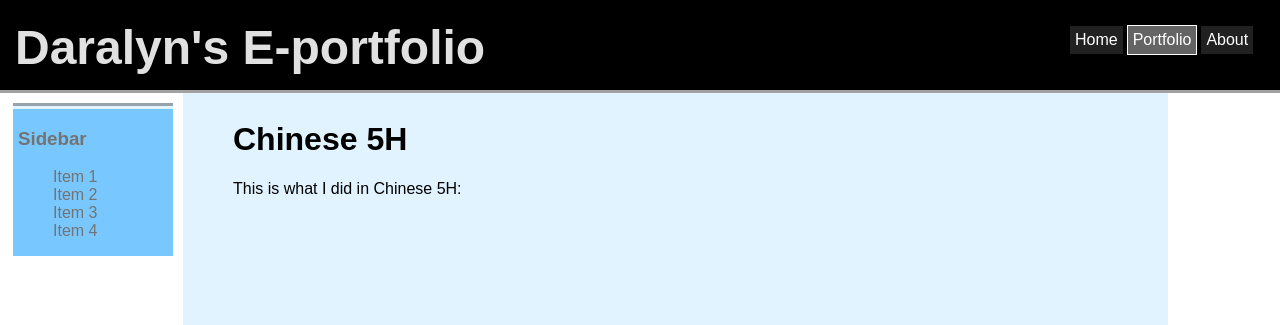
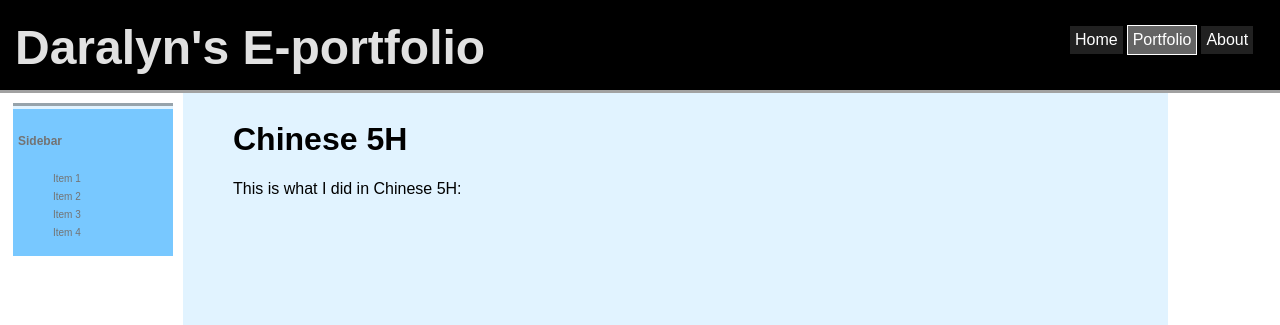
Before and after one commit to daralyn/daralyn.github.io, a Jekyll site: the page built from portfolio/chinese/chinese5h.html, in a window 1280 px wide. Shown: the top 325 px of the page. Built offline with Jekyll 4.4.1, drawn with Linux system fonts in a browser that asks for light colours.

Commit message:
Update portfolio.css

```diff
--- a/css/portfolio.css
+++ b/css/portfolio.css
@@ -183,6 +183,7 @@ h3{
 
 .sidelinkreg{
 	font-family: 'Arial', 'Sans-Serif';
+	font-size: 10px;
 	color: rgb(115, 115, 115);
 	text-decoration: none;
 	margin-left: 0px;
@@ -190,6 +191,7 @@ h3{
 
 .sidelinkbig{
 	font-family: 'Arial', 'Sans-Serif';
+	font-size: 12px;
 	list-style-type: none;
 	color: rgb(115, 115, 115);
 	text-decoration: none;
```
